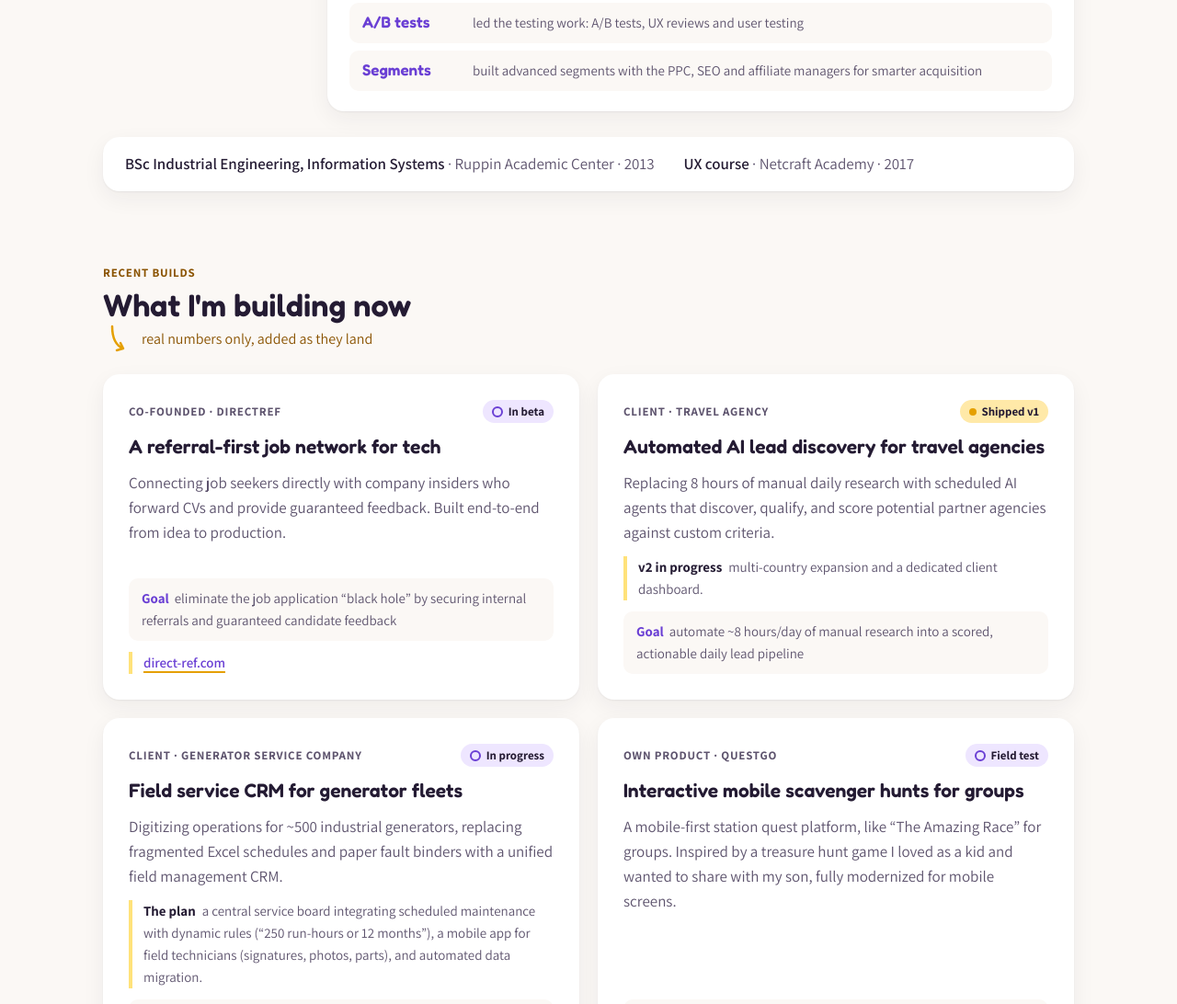
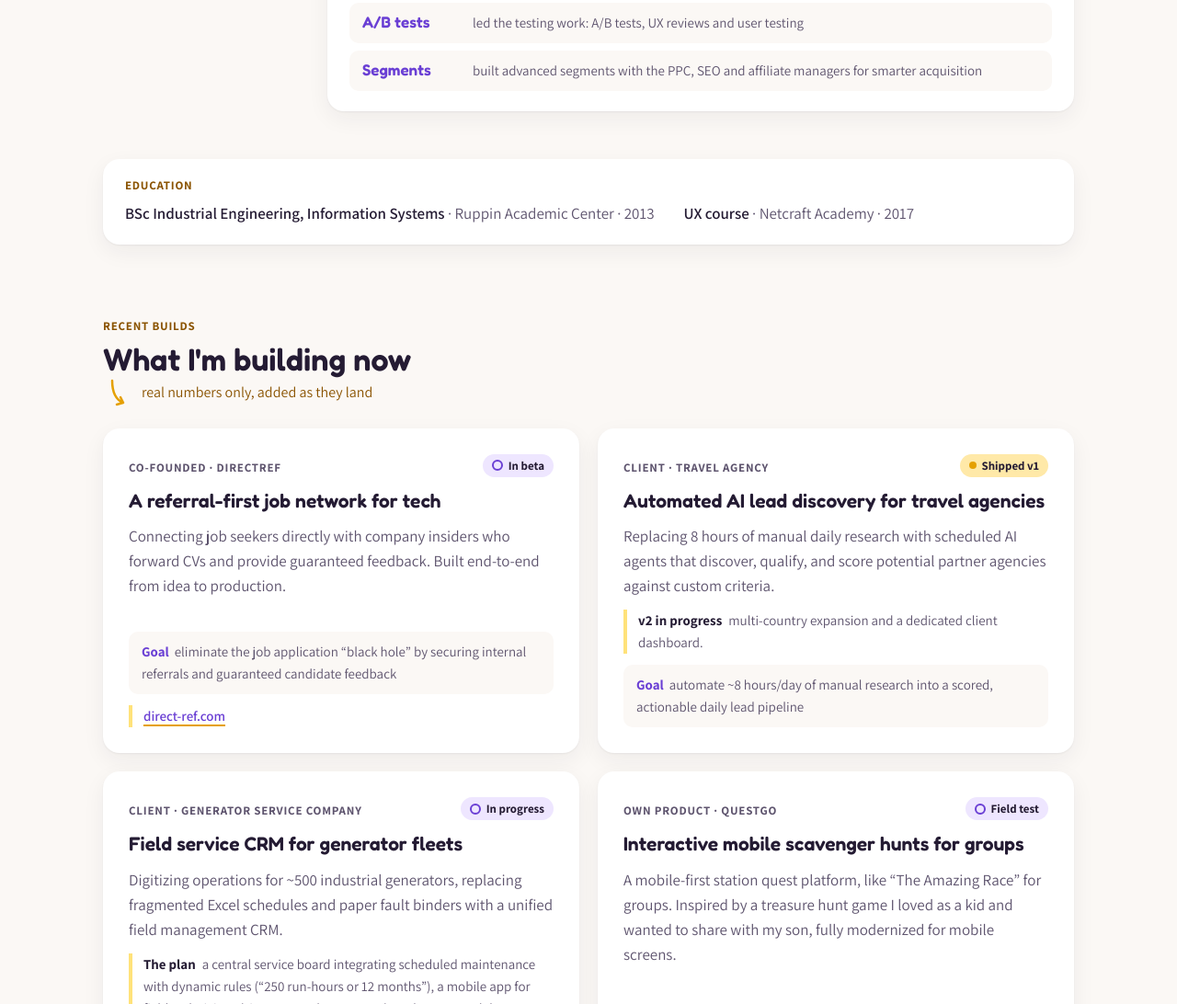
Before and after one commit to Shaiatar2024/Shaiatar2024.github.io, a plain HTML site: page index.html in a window 1280 px wide. Shown: the part 2442-3534 px from the top of the page at 92% size. Drawn offline with Linux system fonts and the light colour scheme; a web font is replaced by a local one.

Commit message:
Personal page: mobile fixes (hero buttons, Education heading, card chip row)
Co-Authored-By: Claude Sonnet 5.5 <noreply@anthropic.com>

```diff
--- a/index.html
+++ b/index.html
@@ -107,6 +107,7 @@ p { margin: 0; }
 .lead { font-size: 1.3125rem; line-height: 1.5; max-width: 32em; }
 .shared-line { font: 600 clamp(1.625rem, 3.6vw, 2.25rem)/1.3 var(--font-display); padding-block: 6px; padding-inline-start: .3em; }
 .actions { display: flex; flex-wrap: wrap; gap: 12px; }
+@media (max-width: 479px) { .actions { flex-wrap: nowrap; gap: 8px; } .actions .btn { padding: 0 14px; font-size: .9375rem; } }
 
 .short { background: var(--soft); border-radius: var(--radius-lg); padding: 28px; display: flex; flex-direction: column; gap: 18px; min-width: 0; }
 .short-head { display: flex; align-items: flex-end; gap: 16px; flex-wrap: wrap; }
@@ -145,7 +146,9 @@ p { margin: 0; }
 @media (min-width: 520px) { .wins li { grid-template-columns: 6.5rem minmax(0, 1fr); } }
 .wins b { font: 600 1.0625rem/1.3 var(--font-display); color: var(--purple); white-space: nowrap; }
 .wins span { color: var(--ink-muted); font-size: .9375rem; }
-.edu { display: flex; flex-wrap: wrap; gap: 8px 32px; color: var(--ink-muted); background: var(--surface); border-radius: var(--radius); box-shadow: var(--shadow); padding: 16px 24px; }
+.edu { display: flex; flex-direction: column; gap: 8px; color: var(--ink-muted); background: var(--surface); border-radius: var(--radius); box-shadow: var(--shadow); padding: 20px 24px; margin-top: 24px; }
+.edu p { margin: 0; }
+@media (min-width: 760px) { .edu { flex-direction: row; flex-wrap: wrap; align-items: baseline; gap: 8px 32px; } .edu .label { flex-basis: 100%; } }
 .edu b { color: var(--ink); font-weight: 600; }
 .js .tl-item { opacity: 0; transform: translateY(18px); transition: opacity .6s ease-out, transform .6s ease-out; }
 .js .tl-item.in { opacity: 1; transform: none; }
@@ -155,7 +158,9 @@ p { margin: 0; }
 @media (min-width: 760px) { .cards { grid-template-columns: repeat(2, minmax(0, 1fr)); } }
 .card { background: var(--surface); border-radius: var(--radius); box-shadow: var(--shadow); padding: 26px; display: flex; flex-direction: column; gap: 12px; min-width: 0; border: 2px solid transparent; transition: border-color .15s, transform .15s; }
 .card:hover { border-color: var(--purple); transform: translateY(-2px); }
-.card-top { display: flex; justify-content: space-between; align-items: center; gap: 8px 12px; flex-wrap: wrap; }
+.card-top { display: flex; justify-content: space-between; align-items: flex-start; gap: 8px 12px; }
+.card-top .label { min-width: 0; padding-top: 6px; }
+.card-top .chip { flex-shrink: 0; }
 .card .desc { color: var(--ink-muted); }
 .plan { font-size: .9375rem; color: var(--ink-muted); border-inline-start: 4px solid var(--hl); padding-inline-start: 12px; }
 .plan b { color: var(--ink); font-weight: 700; margin-inline-end: 4px; }
@@ -288,7 +293,7 @@ p { margin: 0; }
         </div>
       </li>
     </ol>
-    <p class="edu"><span><b>BSc Industrial Engineering, Information Systems</b> · Ruppin Academic Center · 2013</span><span><b>UX course</b> · Netcraft Academy · 2017</span></p>
+    <div class="edu"><p class="label pop">Education</p><p><b>BSc Industrial Engineering, Information Systems</b> · Ruppin Academic Center · 2013</p><p><b>UX course</b> · Netcraft Academy · 2017</p></div>
   </section>
 
   <section class="block" id="work" aria-labelledby="work-h">
```
